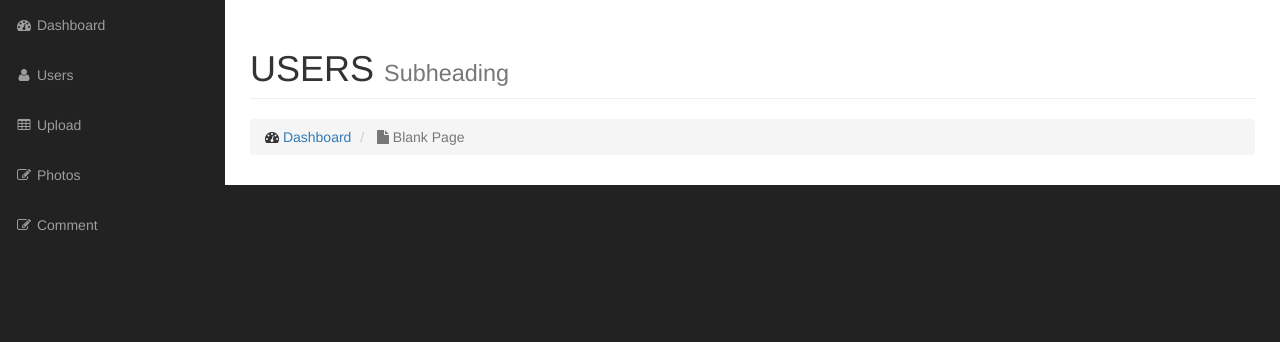
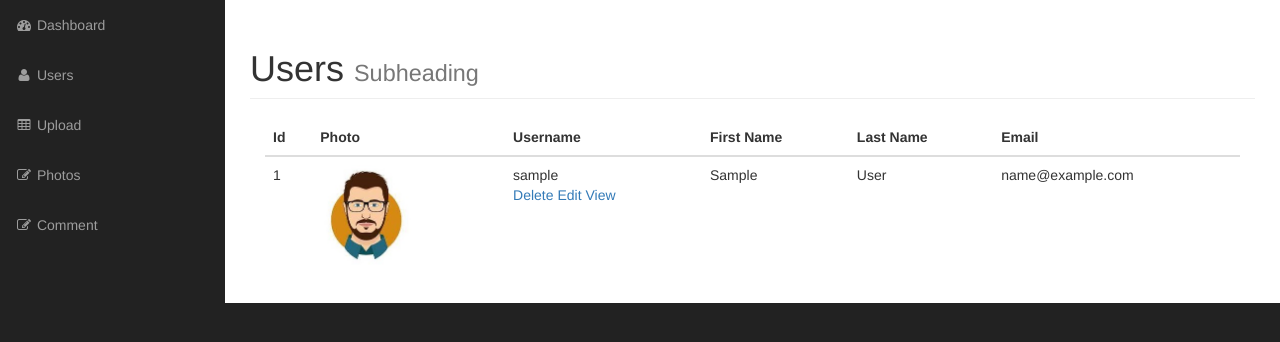
Before and after one commit to Lefagana/oop-php, a PHP site: page /oop/admin/users.php in a window 1280 px wide. Shown: the part 51-393 px from the top of the page. Run offline with PHP 8.4, Linux system fonts and the light colour scheme; the visitor is signed in with stand-in values (Sample User, id 1); tables that the repository leaves empty or names only in its code hold one stand-in row (values such as "Sample post"); grey boxes labelled with a size stand in for pictures from a placeholder-image service; some libraries are stand-ins or nearby versions.

Commit message:
Users Table and more

```diff
--- a/admin/includes/user.php
+++ b/admin/includes/user.php
@@ -2,17 +2,23 @@
 class User extends Db_object
 {
     protected static $db_tbl = "users";
-    protected static $db_tbl_fields = array('username', 'password', 'firstname', 'lastname', 'email');
+    protected static $db_tbl_fields = array('username', 'password', 'firstname', 'lastname', 'email', 'userimage');
     public $id;
     public $username;
     public $password;
     public $firstname;
     public $lastname;
     public $email;
-    // public $userimage;
-    // public $upload_dir = "images";
-    // public $image_placeholder = "images/download.jpg";
+    public $userimage;
+    public $upload_dir = "images";
+    public $image_placeholder = "images/download.jpg";
 
+    public function imagePathAndPlaceholder()
+    {
+        return empty($this->userimage) ? $this->image_placeholder : $this->upload_dir . DS . $this->userimage;
+
+    }
+    //method that verify user sign-in
     public static function verify_user($username, $password)
     {
         global $database;
--- a/admin/users.php
+++ b/admin/users.php
@@ -1,5 +1,9 @@
 <?php include "includes/header.php";?>
+<?php if (!$session->isSignIn()) {redirect("login.php");}?>
+<?php
+$users = User::find_all();
 
+?>
 <!-- Navigation -->
 <nav class="navbar navbar-inverse navbar-fixed-top" role="navigation">
     <!-- Brand and toggle get grouped for better mobile display -->
@@ -16,17 +20,45 @@
         <div class="row">
             <div class="col-lg-12">
                 <h1 class="page-header">
-            USERS
+                    Users
                     <small>Subheading</small>
                 </h1>
-        <ol class="breadcrumb">
-            <li>
-                <i class="fa fa-dashboard"></i>  <a href="index.html">Dashboard</a>
-            </li>
-            <li class="active">
-                <i class="fa fa-file"></i> Blank Page
-            </li>
-        </ol>
+                <div class="col-md-12">
+                    <table class='table table-hover'>
+                        <thead>
+                            <tr>
+                                <th>Id</th>
+                                <th>Photo</th>
+                                <th>Username</th>
+                                <th>First Name</th>
+                                <th>Last Name</th>
+                                <th>Email</th>
+                            </tr>
+                        </thead>
+
+                        <tbody>
+                            <?php
+foreach ($users as $user):
+?>
+                            <tr>
+                                <td><?php echo $user->id ?></td>
+                                <td><img src="<?php echo $user->imagePathAndPlaceholder(); ?>" width="100" height="100"
+                                        class="admin-user-thumbnail"></td>
+                                <td><?php echo $user->username ?>
+                                    <div class="actions_links">
+                                        <a href="delete_user.php/?id=<?php echo $user->id ?>">Delete</a>
+                                        <a href="edit_user.php?id=<?php echo $user->id ?>">Edit</a>
+                                        <a href="view.php?id=<?php echo $user->id ?>">View</a>
+                                    </div>
+                                </td>
+                                <td><?php echo $user->firstname ?></td>
+                                <td><?php echo $user->lastname ?></td>
+                                <td><?php echo $user->email ?></td>
+                            </tr>
+                            <?php endforeach;?>
+                        </tbody>
+                    </table>
+                </div>
             </div>
         </div>
         <!-- /.row -->
@@ -35,5 +67,4 @@
     <!-- /.container-fluid -->
 </div>
 <!-- /#page-wrapper -->
-
 <?php include "includes/footer.php";?>
```
Lines whose indentation alone changed are shown as unchanged.
